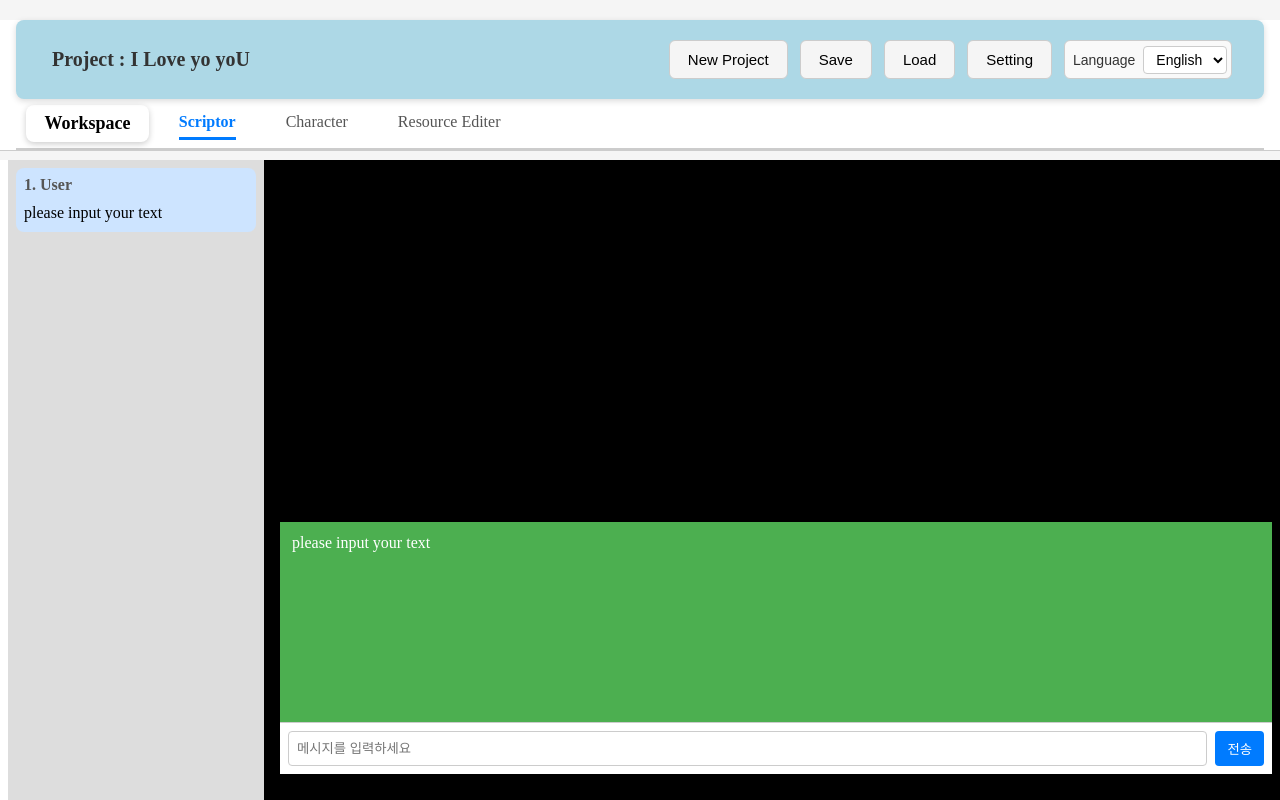
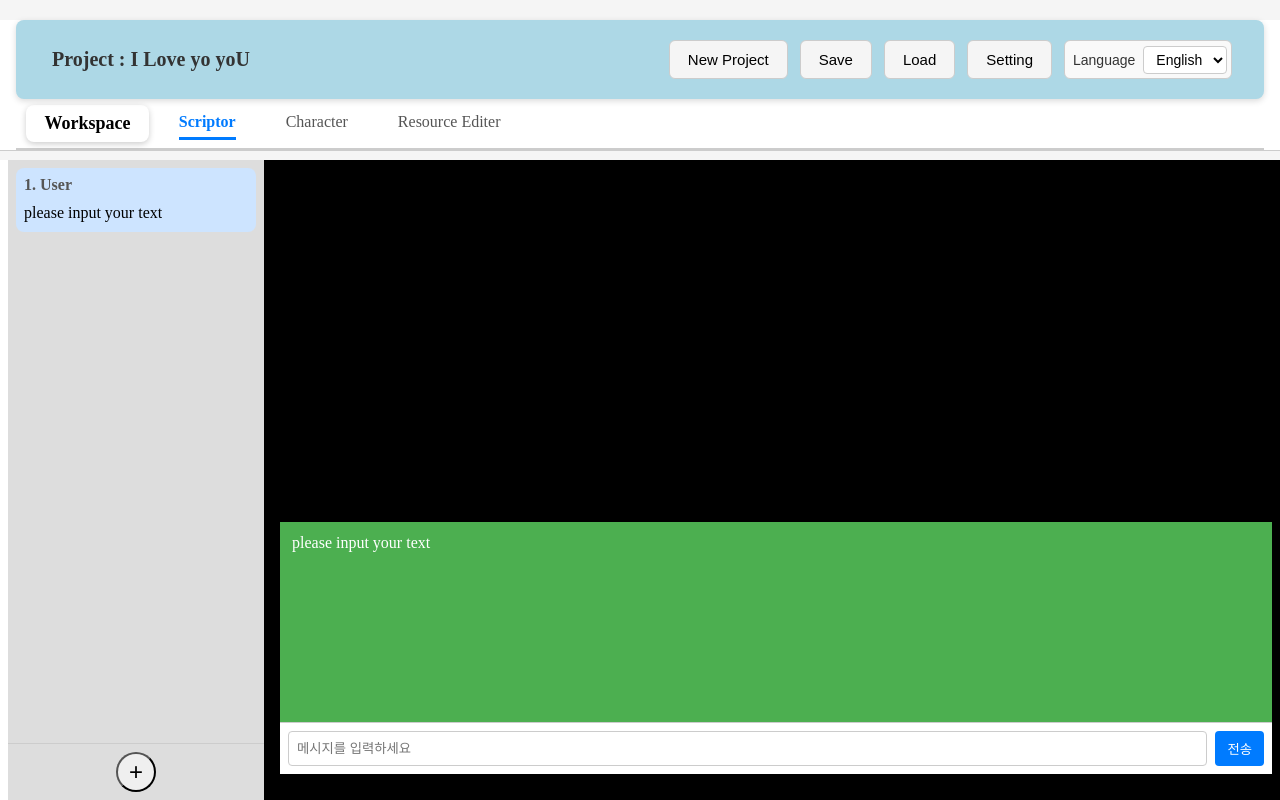
Before and after one commit to andoricano/JsonGenerator, a React (Vite) app: page / in a window 1280 px wide. Built offline with nearby package versions, Linux system fonts and the light colour scheme.

Commit message:
[feat] chat list를 script로 바꾸고 script Item 추가 버튼 UI 추가.

```diff
--- a/src/components/aside/ChatList.tsx
+++ b/src/components/aside/ScriptList.tsx
@@ -1,7 +1,7 @@
 import { useEffect, useRef } from "react";
 import { useAppStore } from "../../AppProvider";
 
-export default function ChatList() {
+export default function ScriptList() {
   const { scriptItems, selectedIndex, setSelectedIndex } = useAppStore();
 
   const containerRef = useRef<HTMLDivElement>(null);
--- a/src/components/aside/SideBar.tsx
+++ b/src/components/aside/SideBar.tsx
@@ -1,6 +1,15 @@
-import ChatList from "./ChatList";
+import { useAppStore } from "../../AppProvider";
+import ScriptList from "./ScriptList";
 
 export default function SideBar() {
+    const { addScriptItem } = useAppStore();
+
+
+  const handleAdd = () => {
+    addScriptItem();
+  };
+
+
     return (
         <div
             style={{
@@ -11,7 +20,34 @@ export default function SideBar() {
                 minHeight: 0,
             }}
         >
-            <ChatList />
+            <ScriptList />
+
+
+
+            <div
+                style={{
+                    padding: "8px",
+                    borderTop: "1px solid #ccc",
+                    display: "flex",
+                    justifyContent: "center",
+                    alignItems: "center",
+                }}
+            >
+                <button
+                    style={{
+                        width: "40px",
+                        height: "40px",
+                        borderRadius: "50%",
+                        fontSize: "24px",
+                        cursor: "pointer",
+                    }}
+                    onClick={
+                        handleAdd
+                    }
+                >
+                    +
+                </button>
+            </div>
         </div>
     );
 }
--- a/src/stores/AppStore.ts
+++ b/src/stores/AppStore.ts
@@ -22,7 +22,12 @@ export function useStoreLogic() {
   const defaultScriptItem: ScriptItem = defaultScript
   const [scriptItems, setScriptItems] = useState<ScriptItem[]>([defaultScriptItem]);
   const [selectedIndex, setSelectedIndex] = useState(0);
-  const addScriptItem = (item: ScriptItem) => setScriptItems(prev => [...prev, item]);
+  const addScriptItem = () => {
+    setScriptItems(prev => [
+      ...prev,
+      { ...defaultScriptItem, id: crypto.randomUUID() }
+    ]);
+  };
 
   const addImage = (url: string) => setImages(prev => [...prev, { id: Date.now(), url }]);
   const removeImage = (id: number) => setImages(prev => prev.filter(img => img.id !== id));
```
